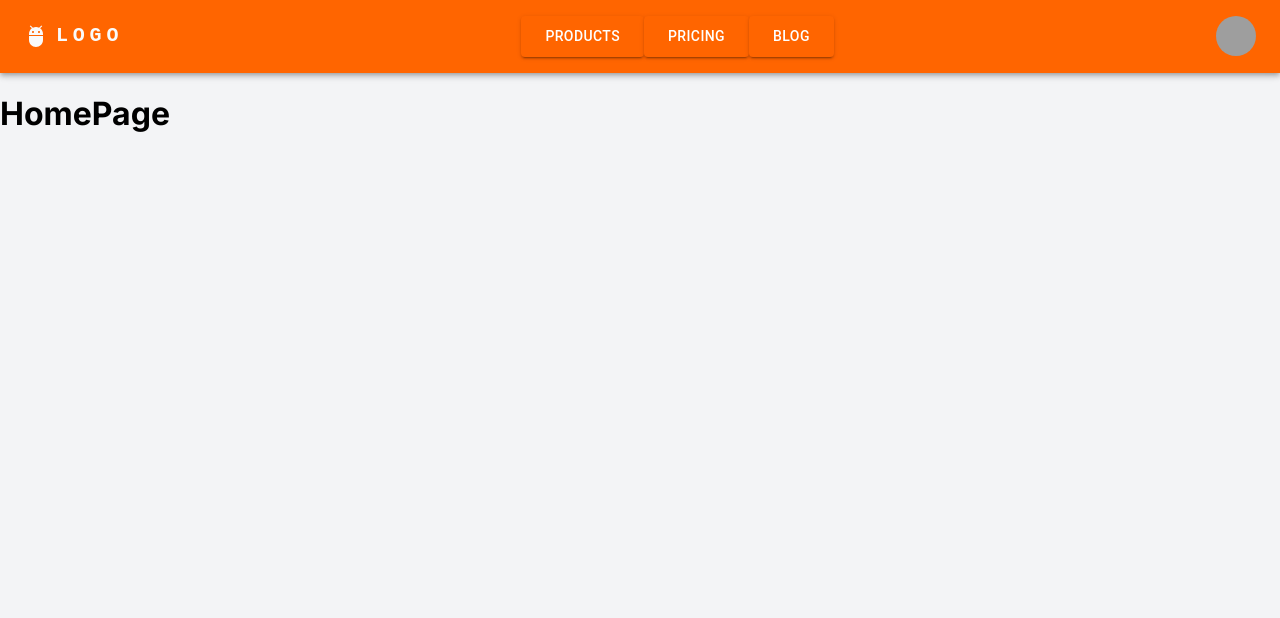
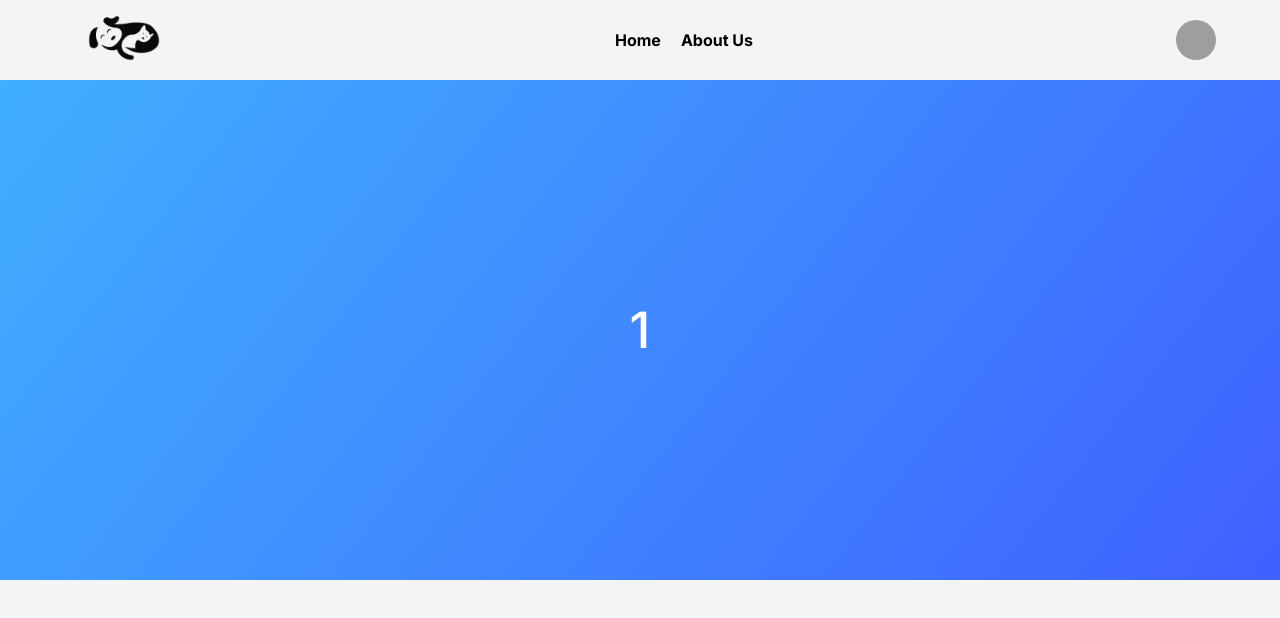
Before and after one commit to SaFaUU/petadoption-fe, a Next.js app: page / in a window 1280 px wide. Shown: the top 618 px of the page. Built offline with nearby package versions, Linux system fonts and the light colour scheme; grey boxes are pictures that could not be loaded.

Commit message:
Added Keen Slider in Homepage

```diff
--- a/package.json
+++ b/package.json
@@ -13,9 +13,11 @@
     "@emotion/styled": "^11.11.5",
     "@mui/icons-material": "^5.15.19",
     "@mui/material": "^5.15.19",
+    "keen-slider": "^6.8.6",
     "next": "14.0.3",
     "react": "^18",
-    "react-dom": "^18"
+    "react-dom": "^18",
+    "sass": "^1.77.4"
   },
   "devDependencies": {
     "@types/node": "^20",
--- a/src/app/(withCommonLayout)/layout.tsx
+++ b/src/app/(withCommonLayout)/layout.tsx
@@ -3,10 +3,10 @@ import React from "react";
 
 const layout = ({ children }: { children: React.ReactNode }) => {
   return (
-    <div>
+    <>
       <NavigationBar />
       {children}
-    </div>
+    </>
   );
 };
 
--- a/src/app/(withCommonLayout)/page.tsx
+++ b/src/app/(withCommonLayout)/page.tsx
@@ -1,10 +1,12 @@
+import Heroslider from "@/components/ui/Homepage/Heroslider/Heroslider";
+import { Container } from "@mui/material";
 import React from "react";
 
 const HomePage = () => {
   return (
-    <div>
-      <h1>HomePage</h1>
-    </div>
+    <>
+      <Heroslider />
+    </>
   );
 };
 
--- a/src/app/layout.tsx
+++ b/src/app/layout.tsx
@@ -18,7 +18,11 @@ export default function RootLayout({
   return (
     <Providers>
       <html lang="en">
-        <body className={inter.className} suppressHydrationWarning>
+        <body
+          className={inter.className}
+          suppressHydrationWarning
+          color="paper"
+        >
           {children}
         </body>
       </html>
--- /dev/null
+++ b/src/components/ui/Homepage/Heroslider/Heroslider.css
@@ -0,0 +1,57 @@
+[class^="number-slide"],
+[class*=" number-slide"] {
+        background: grey;
+        display: flex;
+        align-items: center;
+        justify-content: center;
+        font-size: 50px;
+        color: #fff;
+        font-weight: 500;
+        height: 500px;
+        max-height: 100vh;
+}
+
+.number-slide1 {
+        background: rgb(64, 175, 255);
+        background: linear-gradient(128deg,
+                        rgba(64, 175, 255, 1) 0%,
+                        rgba(63, 97, 255, 1) 100%);
+}
+
+.number-slide2 {
+        background: rgb(255, 75, 64);
+        background: linear-gradient(128deg,
+                        rgba(255, 154, 63, 1) 0%,
+                        rgba(255, 75, 64, 1) 100%);
+}
+
+.number-slide3 {
+        background: rgb(182, 255, 64);
+        background: linear-gradient(128deg,
+                        rgba(182, 255, 64, 1) 0%,
+                        rgba(63, 255, 71, 1) 100%);
+        background: linear-gradient(128deg,
+                        rgba(189, 255, 83, 1) 0%,
+                        rgba(43, 250, 82, 1) 100%);
+}
+
+.number-slide4 {
+        background: rgb(64, 255, 242);
+        background: linear-gradient(128deg,
+                        rgba(64, 255, 242, 1) 0%,
+                        rgba(63, 188, 255, 1) 100%);
+}
+
+.number-slide5 {
+        background: rgb(255, 64, 156);
+        background: linear-gradient(128deg,
+                        rgba(255, 64, 156, 1) 0%,
+                        rgba(255, 63, 63, 1) 100%);
+}
+
+.number-slide6 {
+        background: rgb(64, 76, 255);
+        background: linear-gradient(128deg,
+                        rgba(64, 76, 255, 1) 0%,
+                        rgba(174, 63, 255, 1) 100%);
+}
--- /dev/null
+++ b/src/components/ui/Homepage/Heroslider/Heroslider.tsx
@@ -0,0 +1,21 @@
+"use client";
+import * as React from "react";
+import { useKeenSlider } from "keen-slider/react";
+import "keen-slider/keen-slider.min.css";
+import "./Heroslider.css";
+
+export default function Heroslider() {
+  const [ref] = useKeenSlider<HTMLDivElement>({
+    loop: true,
+  });
+  return (
+    <div ref={ref} className="keen-slider">
+      <div className="keen-slider__slide base_slide number-slide1">1</div>
+      <div className="keen-slider__slide base_slide number-slide2">2</div>
+      <div className="keen-slider__slide base_slide number-slide3">3</div>
+      <div className="keen-slider__slide base_slide number-slide4">4</div>
+      <div className="keen-slider__slide base_slide number-slide5">5</div>
+      <div className="keen-slider__slide base_slide number-slide6">6</div>
+    </div>
+  );
+}
--- a/src/components/ui/shared/NavigationBar/NavigationBar.tsx
+++ b/src/components/ui/shared/NavigationBar/NavigationBar.tsx
@@ -13,8 +13,20 @@ import Button from "@mui/material/Button";
 import Tooltip from "@mui/material/Tooltip";
 import MenuItem from "@mui/material/MenuItem";
 import AdbIcon from "@mui/icons-material/Adb";
+import logo from "../../../../assets/logo.png";
+import Image from "next/image";
+import Link from "next/link";
 
-const pages = ["Products", "Pricing", "Blog"];
+const pages = [
+  {
+    title: "Home",
+    path: "/",
+  },
+  {
+    title: "About Us",
+    path: "/about-us",
+  },
+];
 const settings = ["Profile", "Account", "Dashboard", "Logout"];
 
 function NavigationBar() {
@@ -41,27 +53,14 @@ function NavigationBar() {
   };
 
   return (
-    <AppBar position="static">
-      <Container maxWidth="xl">
-        <Toolbar disableGutters>
-          <AdbIcon sx={{ display: { xs: "none", md: "flex" }, mr: 1 }} />
-          <Typography
-            variant="h6"
-            noWrap
-            component="a"
-            href="#app-bar-with-responsive-menu"
-            sx={{
-              mr: 2,
-              display: { xs: "none", md: "flex" },
-              fontFamily: "monospace",
-              fontWeight: 700,
-              letterSpacing: ".3rem",
-              color: "inherit",
-              textDecoration: "none",
-            }}
-          >
-            LOGO
-          </Typography>
+    <AppBar position="sticky" color="transparent" sx={{ boxShadow: "none" }}>
+      <Container maxWidth="lg">
+        <Toolbar disableGutters style={{ height: "80px", boxShadow: "none" }}>
+          <Box sx={{ display: { xs: "none", md: "flex" }, mr: 1 }}>
+            <Link href={`/`}>
+              <Image src={logo} alt="logo" width={120} height={120} />
+            </Link>
+          </Box>
 
           <Box sx={{ flexGrow: 1, display: { xs: "flex", md: "none" } }}>
             <IconButton
@@ -93,46 +92,46 @@ function NavigationBar() {
               }}
             >
               {pages.map((page) => (
-                <MenuItem key={page} onClick={handleCloseNavMenu}>
-                  <Typography textAlign="center">{page}</Typography>
+                <MenuItem key={page.title} onClick={handleCloseNavMenu}>
+                  <Typography textAlign="center">{page.title}</Typography>
                 </MenuItem>
               ))}
             </Menu>
           </Box>
-          <AdbIcon sx={{ display: { xs: "flex", md: "none" }, mr: 1 }} />
-          <Typography
-            variant="h5"
-            noWrap
-            component="a"
-            href="#app-bar-with-responsive-menu"
+          <Box
             sx={{
-              mr: 2,
               display: { xs: "flex", md: "none" },
-              flexGrow: 1,
-              fontFamily: "monospace",
-              fontWeight: 700,
-              letterSpacing: ".3rem",
-              color: "inherit",
-              textDecoration: "none",
+              mr: 1,
+              width: "100%",
+              justifyContent: "center",
+              alignItems: "center",
             }}
           >
-            LOGO
-          </Typography>
+            <Link href={`/`}>
+              <Image src={logo} alt="logo" width={120} height={120} />
+            </Link>
+          </Box>
           <Box
             sx={{
               flexGrow: 1,
               display: { xs: "none", md: "flex" },
               justifyContent: "center",
+              gap: "20px",
             }}
           >
             {pages.map((page) => (
-              <Button
-                key={page}
-                onClick={handleCloseNavMenu}
-                sx={{ my: 2, color: "white", display: "block" }}
+              <Link
+                key={page.title}
+                href={page.path}
+                style={{
+                  textDecoration: "none",
+                  gap: "10px",
+                  color: "black",
+                  fontWeight: "bold",
+                }}
               >
-                {page}
-              </Button>
+                {page.title}
+              </Link>
             ))}
           </Box>
 
```
Also changed, not shown: src/assets/logo.png (added), 1 other file (tests, documents, lock files or other folders).
